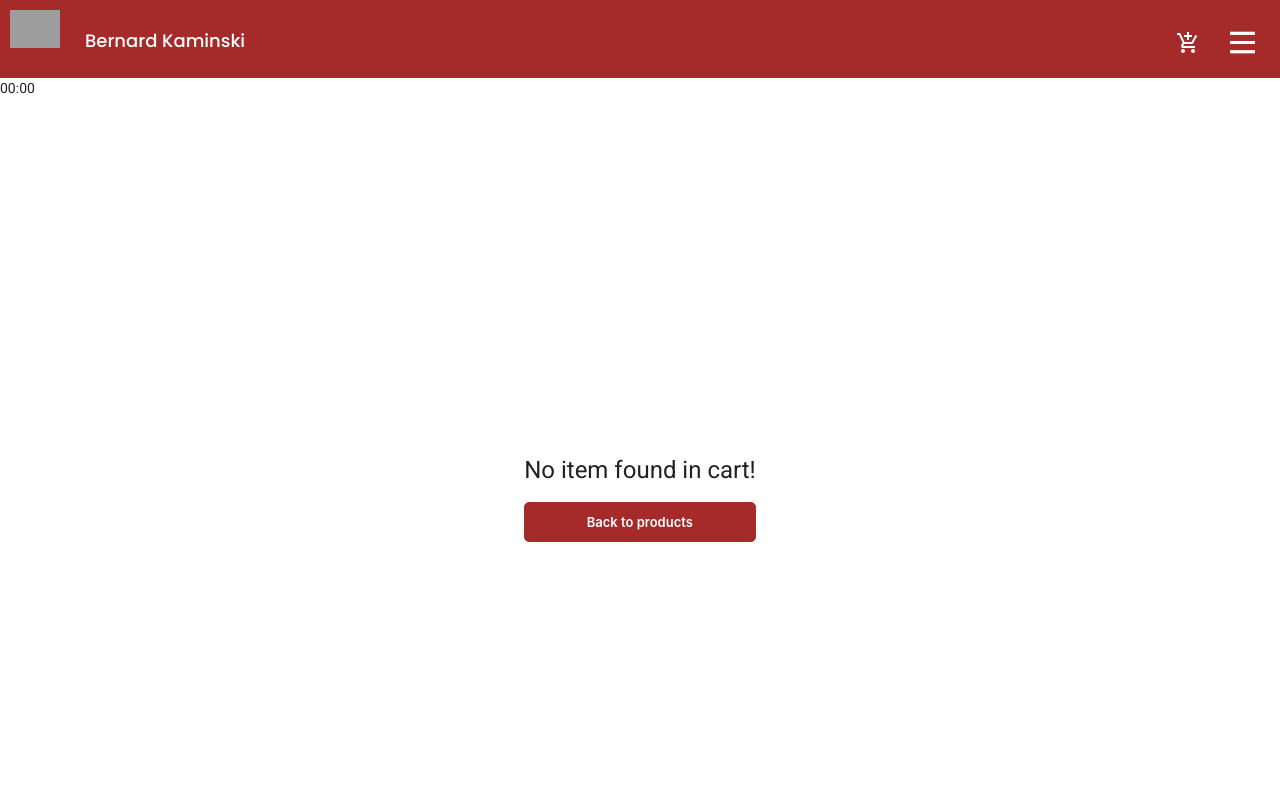
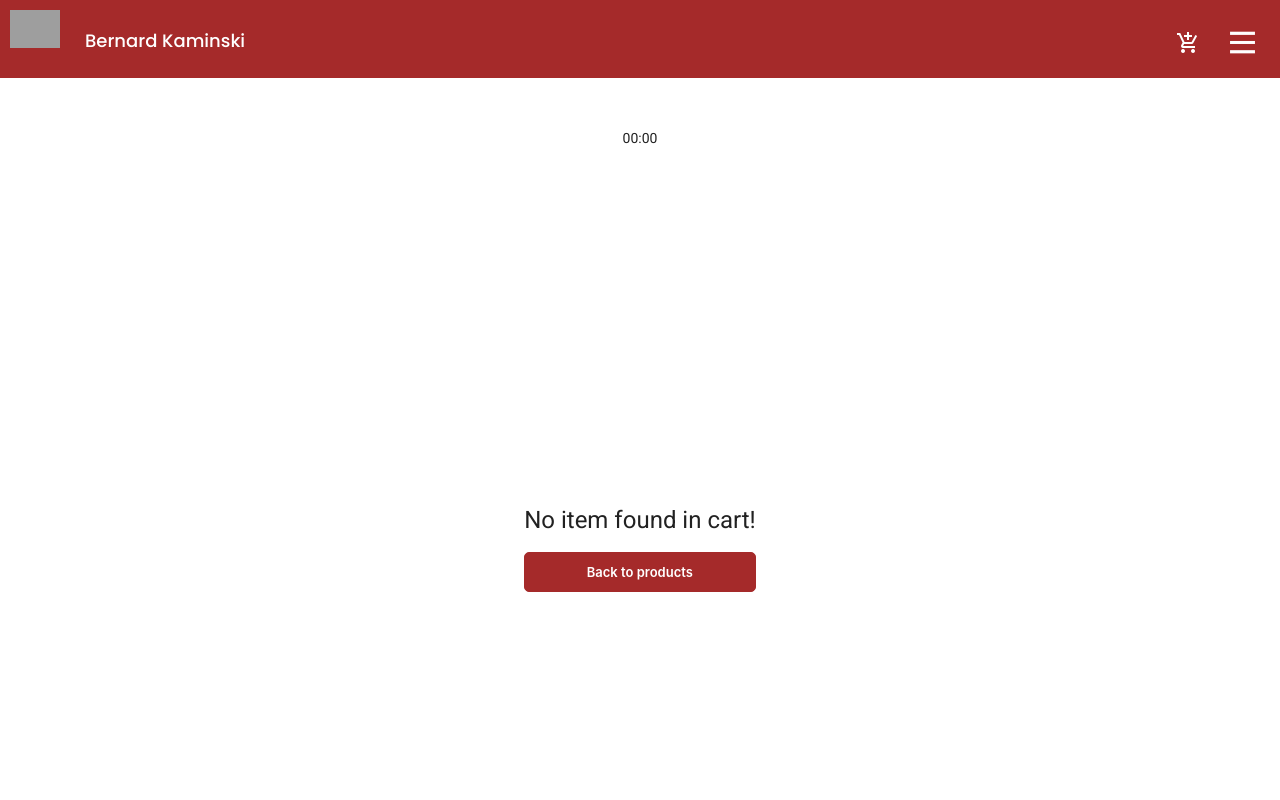
Before and after one commit to bernardkaminskiBK/Metis-Kaminski, an Angular app: page /shopping-cart in a window 1280 px wide. Shown: the top 800 px of the page. Built offline with nearby package versions, Linux system fonts and the light colour scheme; grey boxes are pictures that could not be loaded.

Commit message:
refactoring

```diff
--- a/src/app/components/shopping-cart/shopping-cart.component.html
+++ b/src/app/components/shopping-cart/shopping-cart.component.html
@@ -1,6 +1,8 @@
 <link rel="stylesheet" href="https://maxcdn.bootstrapcdn.com/bootstrap/4.0.0/css/bootstrap.min.css">
 
-<app-count-down-timer></app-count-down-timer>
+<div class="center-countdown">
+  <app-count-down-timer></app-count-down-timer>
+</div>
 
 <div *ngIf="products && products.length == 0" class="center">
   <div class="no-item-in-cart">
--- a/src/app/components/shopping-cart/shopping-cart.component.scss
+++ b/src/app/components/shopping-cart/shopping-cart.component.scss
@@ -2,6 +2,12 @@
 
 .center {
   @extend %center-content;
+}
+
+.center-countdown {
+  display: flex;
+  justify-content: center;
+  margin-top: 50px;
 }
 
 .no-item-in-cart {
--- a/src/app/shared/services/shopping-cart.service.ts
+++ b/src/app/shared/services/shopping-cart.service.ts
@@ -16,7 +16,7 @@ export class ShoppingCartService {
 
   addProductToShoppingCart(product: Product): void {
     if (!this.countDownTimerService.isRunning()) {
-      this.countDownTimerService.startCountDownTimer(10);
+      this.countDownTimerService.startCountDownTimer(600);
     }
     this.shoppingCartArr.push(product);
     this.shoppingCartObserver.next(this.shoppingCartArr);
```
